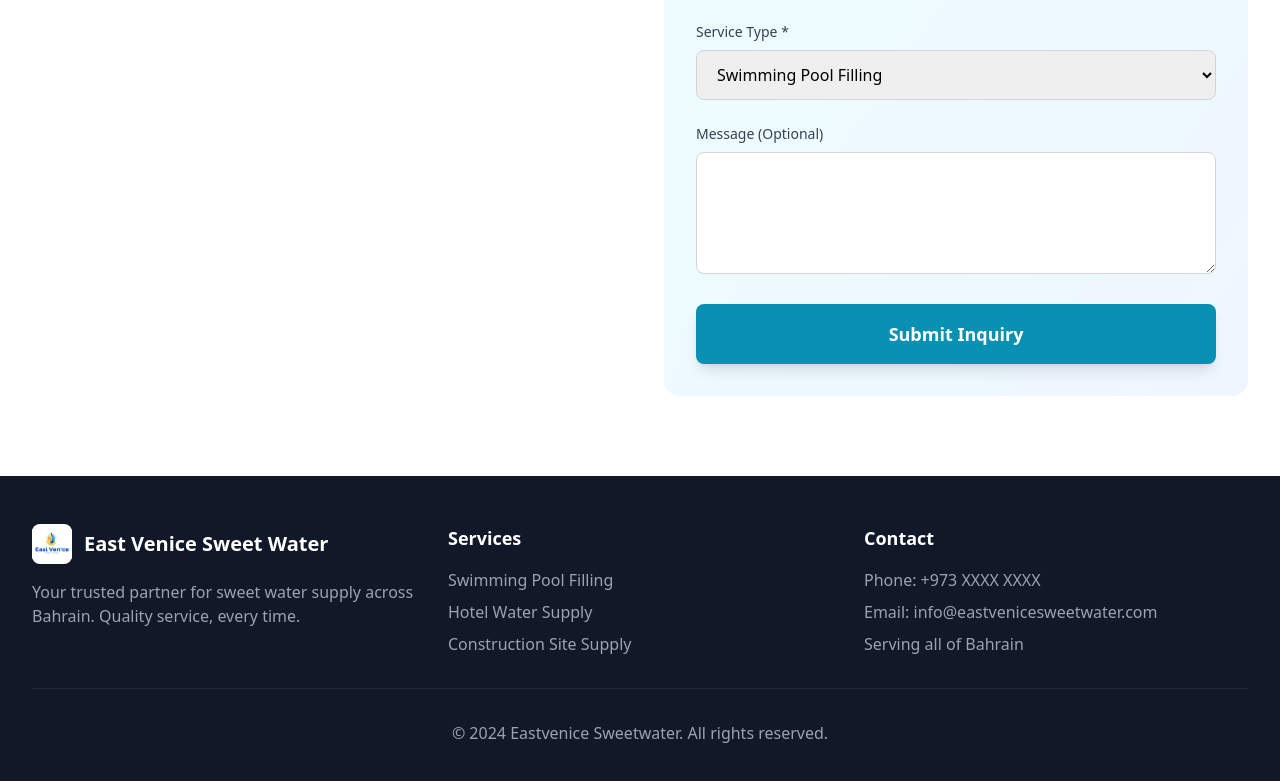
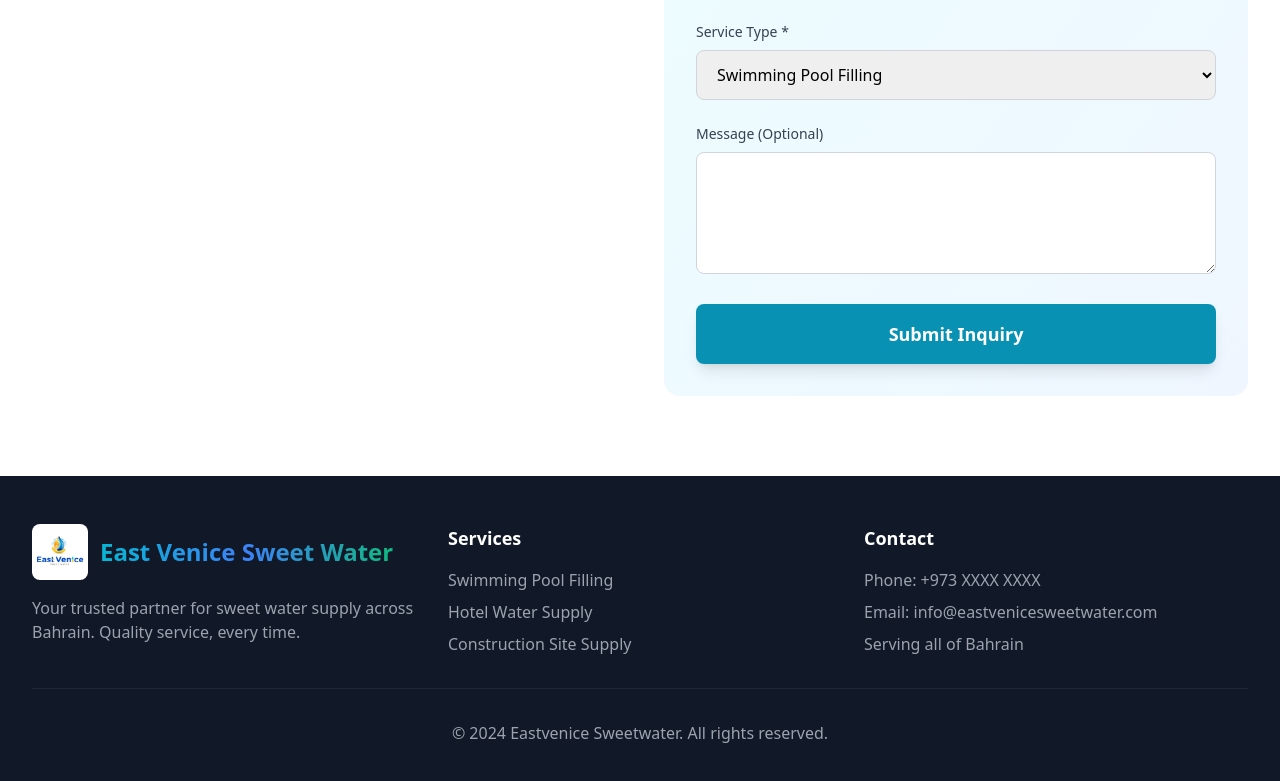
Before and after one commit to RahulRamaChandra/east-venice-sweet-water, a React (Vite) app: page / in a window 1280 px wide. Shown: the part 2234-3015 px from the top of the page. Built offline with nearby package versions, Linux system fonts and the light colour scheme.

Commit message:
updated logo and title

```diff
--- a/src/App.tsx
+++ b/src/App.tsx
@@ -420,10 +420,13 @@
                 <img
                   src={logo}
                   alt="East Venice Sweet Water"
-                  className="w-10 h-10 rounded-lg object-contain bg-white"
+                  className="w-14 h-14 rounded-lg object-contain bg-white"
                   loading="lazy"
                 />
-                <h3 className="text-xl font-bold">East Venice Sweet Water</h3>
+                <h1 className="text-2xl font-extrabold bg-gradient-to-r from-cyan-500 via-blue-500 to-emerald-500 bg-clip-text text-transparent">
+  East Venice Sweet Water
+</h1>
+
               </div>
               <p className="text-gray-400">
                 Your trusted partner for sweet water supply across Bahrain. Quality service, every time.
```
